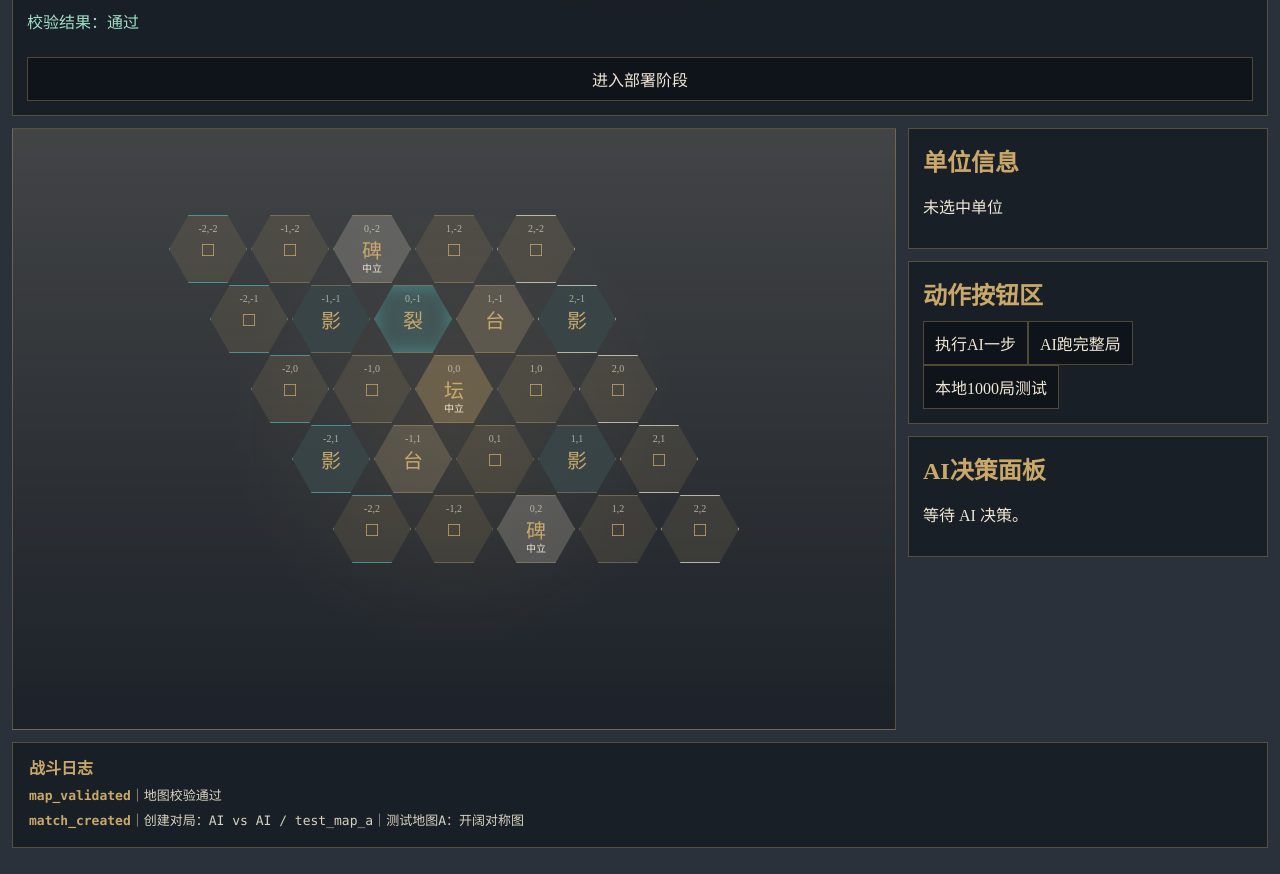
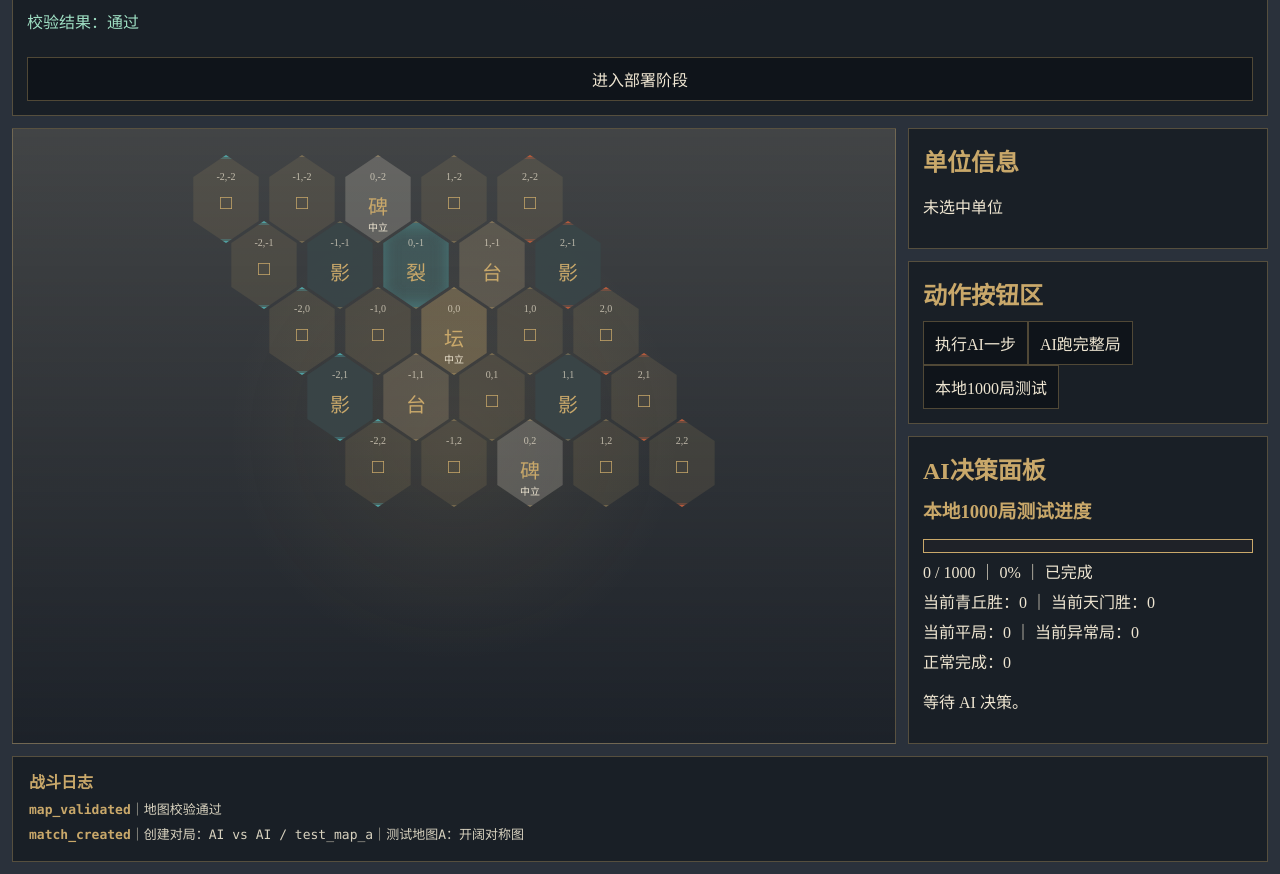
Before and after one commit to anxiannet/xiyao, a React (Vite) app in the folder 游戏/程序代码/frontend/web/: page / in a window 1280 px wide. Shown: the part 420-1294 px from the top of the page. Built offline with nearby package versions, Linux system fonts and the light colour scheme.

Commit message:
修正六边形地图渲染与AI批量测试进度

```diff
--- a/游戏/程序代码/frontend/web/src/ai/aiSimulator.ts
+++ b/游戏/程序代码/frontend/web/src/ai/aiSimulator.ts
@@ -24,6 +24,18 @@ export type SimulationSummary = {
   abnormalSamples: Array<{ mapId: MapId; steps: number; phase: string; round: number }>;
 };
 
+export type AIBatchProgress = {
+  running: boolean;
+  total: number;
+  completed: number;
+  normalFinished: number;
+  abnormalFinished: number;
+  qingqiuWins: number;
+  tianmenWins: number;
+  draws: number;
+  percent: number;
+};
+
 export function prepareAIVsAIMatch(mapId: MapId): MatchState {
   let match = createMatch('AI vs AI', mapId, 'qingqiu');
   const validation = validateMap(mapConfigs[mapId]);
@@ -43,9 +55,8 @@ export function simulateOneGame(mapId: MapId, maxSteps = 260): { match: MatchSta
   return { match, abnormal: match.phase !== 'match_end', steps };
 }
 
-export function runLocalSimulations(totalGames = 1000): SimulationSummary {
-  const mapIds = Object.keys(mapConfigs) as MapId[];
-  const summary: SimulationSummary = {
+function createSummary(totalGames: number): SimulationSummary {
+  return {
     totalGames,
     qingqiuWins: 0,
     tianmenWins: 0,
@@ -65,17 +76,48 @@ export function runLocalSimulations(totalGames = 1000): SimulationSummary {
     },
     abnormalSamples: [],
   };
-  let normalGames = 0;
-  let firstActorWins = 0;
-  for (let i = 0; i < totalGames; i += 1) {
-    const mapId = mapIds[i % mapIds.length];
-    const { match, abnormal, steps } = simulateOneGame(mapId);
+}
+
+function createProgress(total: number): AIBatchProgress {
+  return {
+    running: true,
+    total,
+    completed: 0,
+    normalFinished: 0,
+    abnormalFinished: 0,
+    qingqiuWins: 0,
+    tianmenWins: 0,
+    draws: 0,
+    percent: 0,
+  };
+}
+
+function updateProgress(progress: AIBatchProgress, summary: SimulationSummary, completed: number, running: boolean): AIBatchProgress {
+  return {
+    running,
+    total: progress.total,
+    completed,
+    normalFinished: summary.qingqiuWins + summary.tianmenWins + summary.draws,
+    abnormalFinished: summary.abnormalGames,
+    qingqiuWins: summary.qingqiuWins,
+    tianmenWins: summary.tianmenWins,
+    draws: summary.draws,
+    percent: Math.round((completed / Math.max(1, progress.total)) * 100),
+  };
+}
+
+function recordSimulationResult(
+  summary: SimulationSummary,
+  mapId: MapId,
+  result: { match: MatchState; abnormal: boolean; steps: number },
+): { normal: boolean; firstActorWon: boolean } {
+  const { match, abnormal, steps } = result;
   if (abnormal || !match.result) {
     summary.abnormalGames += 1;
     if (summary.abnormalSamples.length < 10) summary.abnormalSamples.push({ mapId, steps, phase: match.phase, round: match.round });
-      continue;
+    return { normal: false, firstActorWon: false };
   }
-    normalGames += 1;
+
   summary.mapWinRate[mapId].games += 1;
   if (match.result.winner === 'qingqiu') {
     summary.qingqiuWins += 1;
@@ -87,14 +129,16 @@ export function runLocalSimulations(totalGames = 1000): SimulationSummary {
     summary.draws += 1;
     summary.mapWinRate[mapId].draw += 1;
   }
-    if (match.result.winner === match.firstActor) firstActorWins += 1;
   summary.averageRounds += match.round;
   summary.averageKills += match.metrics.kills.qingqiu + match.metrics.kills.tianmen;
   summary.averageCaptures += match.metrics.captures.qingqiu + match.metrics.captures.tianmen;
   summary.averageSkillUses += match.metrics.skillUses;
   summary.averageStatusTriggers += match.metrics.statusTriggers;
   summary.averageDecreeUses += match.metrics.decreeUses;
+  return { normal: true, firstActorWon: match.result.winner === match.firstActor };
 }
+
+function finalizeSummary(summary: SimulationSummary, normalGames: number, firstActorWins: number): SimulationSummary {
   const divisor = Math.max(1, normalGames);
   summary.averageRounds = round(summary.averageRounds / divisor);
   summary.averageKills = round(summary.averageKills / divisor);
@@ -103,7 +147,47 @@ export function runLocalSimulations(totalGames = 1000): SimulationSummary {
   summary.averageStatusTriggers = round(summary.averageStatusTriggers / divisor);
   summary.averageDecreeUses = round(summary.averageDecreeUses / divisor);
   summary.firstActorWinRate = round(firstActorWins / divisor);
-  saveAIStats(summary);
+  return summary;
+}
+
+function yieldToBrowser(): Promise<void> {
+  return new Promise((resolve) => {
+    if (typeof requestAnimationFrame === 'function') {
+      requestAnimationFrame(() => resolve());
+    } else {
+      setTimeout(resolve, 0);
+    }
+  });
+}
+
+export async function runBatchAITestAsync(
+  total = 1000,
+  batchSize = 10,
+  onProgress?: (progress: AIBatchProgress, summary: SimulationSummary) => void,
+): Promise<SimulationSummary> {
+  const mapIds = Object.keys(mapConfigs) as MapId[];
+  const summary = createSummary(total);
+  let progress = createProgress(total);
+  let normalGames = 0;
+  let firstActorWins = 0;
+
+  onProgress?.(progress, summary);
+
+  for (let completed = 0; completed < total; completed += batchSize) {
+    const batchEnd = Math.min(completed + batchSize, total);
+    for (let i = completed; i < batchEnd; i += 1) {
+      const mapId = mapIds[i % mapIds.length];
+      const result = recordSimulationResult(summary, mapId, simulateOneGame(mapId));
+      if (result.normal) normalGames += 1;
+      if (result.firstActorWon) firstActorWins += 1;
+    }
+    progress = updateProgress(progress, summary, batchEnd, batchEnd < total);
+    onProgress?.(progress, summary);
+    await yieldToBrowser();
+  }
+
+  finalizeSummary(summary, normalGames, firstActorWins);
+  saveAIStats(summary, summary.abnormalSamples);
   return summary;
 }
 
--- a/游戏/程序代码/frontend/web/src/storage/localStatsStorage.ts
+++ b/游戏/程序代码/frontend/web/src/storage/localStatsStorage.ts
@@ -18,8 +18,8 @@ export function loadAIDecisionLog(): AIDecisionRecord[] {
   }
 }
 
-export function saveAIStats(summary: unknown): void {
-  localStorage.setItem(AI_STATS_KEY, JSON.stringify({ savedAt: Date.now(), summary }));
+export function saveAIStats(summary: unknown, abnormalSamples: unknown[] = []): void {
+  localStorage.setItem(AI_STATS_KEY, JSON.stringify({ savedAt: Date.now(), summary, abnormalSamples: abnormalSamples.slice(0, 10) }));
 }
 
 export function loadAIStats<T = unknown>(): T | null {
--- a/游戏/程序代码/frontend/web/src/styles.css
+++ b/游戏/程序代码/frontend/web/src/styles.css
@@ -24,7 +24,7 @@ button:hover:not(:disabled), select:hover { border-color: var(--dusk-gold); }
 .field { display: grid; gap: 4px; min-width: 160px; }
 .field span { font-size: 12px; opacity: .75; }
 select, button { padding: 9px 11px; }
-.gamegrid { display: grid; grid-template-columns: minmax(680px, 1fr) 360px; gap: 12px; min-height: 560px; }
+.gamegrid { display: grid; grid-template-columns: minmax(520px, 1fr) 360px; gap: 12px; min-height: 560px; }
 .side { display: grid; gap: 12px; align-content: start; max-height: 680px; overflow: auto; }
 .card { padding: 14px; }
 .card h2, .card h3 { margin: 0 0 10px; }
@@ -36,10 +36,10 @@ select, button { padding: 9px 11px; }
 .deployCols { display: grid; grid-template-columns: 1fr 1fr; gap: 12px; }
 .deployCols div { display: grid; gap: 8px; }
 .picked { outline: 2px solid var(--dusk-gold); }
-.map { position: relative; overflow: hidden; border: 1px solid var(--line); background: radial-gradient(circle at center, rgba(201,168,106,.10), transparent 42%), linear-gradient(180deg, rgba(239,207,146,.12), rgba(27,32,39,.9)); min-height: 600px; }
-.boardViewport { width: 100%; height: 600px; overflow: auto; display: flex; justify-content: center; align-items: center; }
-.board { position: relative; width: 680px; height: 540px; flex: 0 0 auto; }
-.hex { position: absolute; width: 78px; height: 68px; transform: translate(-50%, -50%); clip-path: polygon(25% 0, 75% 0, 100% 50%, 75% 100%, 25% 100%, 0 50%); display: grid; place-items: center; background: rgba(201,168,106,.12); }
+.map { position: relative; overflow: auto; border: 1px solid var(--line); background: radial-gradient(circle at center, rgba(201,168,106,.10), transparent 42%), linear-gradient(180deg, rgba(239,207,146,.12), rgba(27,32,39,.9)); min-height: 440px; }
+.boardViewport { width: 100%; min-height: 440px; overflow: visible; padding: 26px 18px; }
+.board { position: relative; margin: 0 auto; flex: 0 0 auto; }
+.hex { position: absolute; width: 76px; height: 88px; clip-path: polygon(50% 0%, 93% 25%, 93% 75%, 50% 100%, 7% 75%, 7% 25%); display: grid; place-items: center; border: 2px solid rgba(201,168,106,.32); background: rgba(201,168,106,.12); }
 .hex.selected { outline: 3px solid var(--dusk-gold); z-index: 5; }
 .hex.moveable .highlightLayer { box-shadow: inset 0 0 0 5px rgba(79,163,165,.5); }
 .hex.attackable .highlightLayer { box-shadow: inset 0 0 0 5px rgba(184,90,60,.72); }
@@ -49,14 +49,14 @@ select, button { padding: 9px 11px; }
 .hex.cover_shadow { background: rgba(58,70,72,.88); }
 .hex.dusk_rift { background: rgba(79,163,165,.24); box-shadow: inset 0 0 18px rgba(79,163,165,.62); }
 .hex.obstacle { background: rgba(17,20,24,.92); color: #918b7d; }
-.hex.deploy-qingqiu { border-color: rgba(79,163,165,.8); }
-.hex.deploy-tianmen { border-color: rgba(216,210,191,.8); }
-.terrainLayer { font-size: 20px; color: var(--dusk-gold); z-index: 1; }
-.coord { position: absolute; top: 7px; font-size: 10px; opacity: .65; z-index: 2; }
+.hex.deploy-qingqiu { border-color: rgba(79,163,165,.98); box-shadow: inset 0 0 0 2px rgba(79,163,165,.35); }
+.hex.deploy-tianmen { border-color: rgba(184,90,60,.98); box-shadow: inset 0 0 0 2px rgba(184,90,60,.35); }
+.terrainLayer { position: absolute; top: 34px; left: 0; right: 0; text-align: center; font-size: 20px; color: var(--dusk-gold); z-index: 1; }
+.coord { position: absolute; top: 14px; left: 0; right: 0; text-align: center; font-size: 10px; opacity: .72; z-index: 2; }
 .owner { position: absolute; bottom: 7px; font-size: 10px; z-index: 2; }
 .statusLayer { position: absolute; right: 7px; top: 7px; display: grid; gap: 2px; z-index: 3; }
 .statusLayer b, .unitLayer em { width: 17px; height: 17px; border-radius: 50%; border: 1px solid var(--line); font-size: 10px; display: grid; place-items: center; background: rgba(42,49,59,.92); font-style: normal; }
-.unitLayer { position: absolute; width: 40px; height: 40px; border-radius: 50%; display: grid; place-items: center; border: 2px solid; font-size: 11px; font-family: sans-serif; z-index: 4; }
+.unitLayer { position: absolute; top: 48px; left: 18px; width: 40px; height: 40px; border-radius: 50%; display: grid; place-items: center; border: 2px solid; font-size: 11px; font-family: sans-serif; z-index: 4; }
 .unitLayer i { font-size: 16px; font-style: normal; font-weight: 700; }
 .unitLayer em { position: absolute; right: -6px; bottom: -6px; }
 .unitLayer.qingqiu { background: rgba(79,163,165,.9); border-color: #b7ffff; color: #071315; }
@@ -64,23 +64,38 @@ select, button { padding: 9px 11px; }
 .highlightLayer { position: absolute; inset: 0; z-index: 6; pointer-events: none; }
 .candidate { display: grid; gap: 4px; margin: 6px 0; }
 .candidate small { color: #d8d2bf; line-height: 1.55; }
+.aiBatch { display: grid; gap: 6px; margin-bottom: 12px; }
+.aiBatch p { margin: 0; }
+.progress {
+  height: 14px;
+  border: 1px solid #C9A86A;
+  background: #1F2228;
+}
+.progressBar {
+  height: 100%;
+  background: #4FA3A5;
+  transition: width 0.12s linear;
+}
 .log { padding: 12px 16px; max-height: 190px; overflow: auto; }
 .log p { margin: 6px 0; font-family: ui-monospace, SFMono-Regular, Menlo, monospace; font-size: 13px; color: #d8d2bf; }
 .log p b { color: var(--dusk-gold); }
 @media (max-width: 980px) {
   .gamegrid { grid-template-columns: 1fr; }
   .side { max-height: none; }
-  .map { min-height: 520px; }
-  .boardViewport { height: 520px; }
-  .board { transform: scale(.74); transform-origin: center center; }
+  .map { min-height: 420px; overflow-x: auto; }
+  .boardViewport { min-height: 420px; }
+}
+@media (max-width: 768px) {
+  .gamegrid { grid-template-columns: 1fr; }
+  .map { overflow-x: auto; }
+  .board { margin: 0 auto; }
 }
 @media (max-width: 520px) {
   .shell { padding: 8px; }
   .homebar { gap: 8px; }
   .field { min-width: 140px; }
-  .map { min-height: 500px; }
-  .boardViewport { height: 500px; overflow: hidden; }
-  .board { transform: scale(.58); transform-origin: center center; }
+  .map { min-height: 390px; }
+  .boardViewport { min-height: 390px; padding: 18px 10px; }
   .coord { font-size: 12px; }
   .terrainLayer { font-size: 24px; }
   .owner { font-size: 12px; }
--- a/游戏/程序代码/frontend/web/src/ui/AIDebugPanel.tsx
+++ b/游戏/程序代码/frontend/web/src/ui/AIDebugPanel.tsx
@@ -1,10 +1,21 @@
+import type { AIBatchProgress } from '../ai/aiSimulator';
 import type { MatchState } from '../engine/rules';
 
-export default function AIDebugPanel({ match, stats }: { match: MatchState; stats: unknown }) {
+export default function AIDebugPanel({ match, stats, aiBatchProgress }: { match: MatchState; stats: unknown; aiBatchProgress: AIBatchProgress }) {
   const latest = match.aiDecisions[0];
   return (
     <section className="card ai">
       <h2>AI决策面板</h2>
+      <div className="aiBatch">
+        <h3>本地1000局测试进度</h3>
+        <div className="progress">
+          <div className="progressBar" style={{ width: `${aiBatchProgress.percent}%` }} />
+        </div>
+        <p>{aiBatchProgress.completed} / {aiBatchProgress.total} ｜ {aiBatchProgress.percent}% ｜ {aiBatchProgress.running ? '运行中' : '已完成'}</p>
+        <p>当前青丘胜：{aiBatchProgress.qingqiuWins} ｜ 当前天门胜：{aiBatchProgress.tianmenWins}</p>
+        <p>当前平局：{aiBatchProgress.draws} ｜ 当前异常局：{aiBatchProgress.abnormalFinished}</p>
+        <p>正常完成：{aiBatchProgress.normalFinished}</p>
+      </div>
       {latest ? (
         <>
           <p>当前AI单位：{latest.unitName}</p>
--- a/游戏/程序代码/frontend/web/src/ui/ActionPanel.tsx
+++ b/游戏/程序代码/frontend/web/src/ui/ActionPanel.tsx
@@ -1,6 +1,20 @@
 import type { GameAction } from '../engine/rules';
 
-export default function ActionPanel({ actions, onAction, onAIStep, onAIFull, onRun1000 }: { actions: GameAction[]; onAction: (action: GameAction) => void; onAIStep: () => void; onAIFull: () => void; onRun1000: () => void }) {
+export default function ActionPanel({
+  actions,
+  onAction,
+  onAIStep,
+  onAIFull,
+  onRun1000,
+  aiBatchRunning,
+}: {
+  actions: GameAction[];
+  onAction: (action: GameAction) => void;
+  onAIStep: () => void;
+  onAIFull: () => void;
+  onRun1000: () => void;
+  aiBatchRunning: boolean;
+}) {
   return (
     <section className="card actionPanel">
       <h2>动作按钮区</h2>
@@ -8,8 +22,8 @@ export default function ActionPanel({ actions, onAction, onAIStep, onAIFull, onR
         {actions.map((action) => <button key={action.id} onClick={() => onAction(action)}>{action.label}</button>)}
       </div>
       <button onClick={onAIStep}>执行AI一步</button>
-      <button onClick={onAIFull}>AI跑完整局</button>
-      <button onClick={onRun1000}>本地1000局测试</button>
+      <button disabled={aiBatchRunning} onClick={onAIFull}>{aiBatchRunning ? '测试运行中...' : 'AI跑完整局'}</button>
+      <button disabled={aiBatchRunning} onClick={onRun1000}>{aiBatchRunning ? '测试运行中...' : '本地1000局测试'}</button>
     </section>
   );
 }
--- a/游戏/程序代码/frontend/web/src/ui/App.tsx
+++ b/游戏/程序代码/frontend/web/src/ui/App.tsx
@@ -1,7 +1,7 @@
 import React from 'react';
 import { mapConfigs, type MapId, type SquadId } from '../data/maps';
 import { runAIUntilHumanOrEnd, runAIStep } from '../ai/aiRunner';
-import { runLocalSimulations } from '../ai/aiSimulator';
+import { runBatchAITestAsync, type AIBatchProgress } from '../ai/aiSimulator';
 import { deployUnit, autoDeploySquad } from '../engine/deployment';
 import { generateLegalActions } from '../engine/actionGenerator';
 import { resolveAction } from '../engine/actionResolver';
@@ -26,12 +26,24 @@ export default function App() {
   const [playerSquad, setPlayerSquad] = React.useState<SquadId>('qingqiu');
   const [selectedDeployUnitId, setSelectedDeployUnitId] = React.useState<string | null>(null);
   const [stats, setStats] = React.useState<unknown>(() => loadAIStats());
+  const [aiBatchProgress, setAiBatchProgress] = React.useState<AIBatchProgress>({
+    running: false,
+    total: 1000,
+    completed: 0,
+    normalFinished: 0,
+    abnormalFinished: 0,
+    qingqiuWins: 0,
+    tianmenWins: 0,
+    draws: 0,
+    percent: 0,
+  });
   const [match, setMatch] = React.useState<MatchState>(() => createMatch('AI vs AI', 'test_map_a', 'qingqiu'));
   const legalActions = React.useMemo(() => generateLegalActions(match), [match]);
 
   React.useEffect(() => saveCurrentMatch(match), [match]);
 
   function createNewMatch() {
+    if (aiBatchProgress.running) return;
     setSelectedDeployUnitId(null);
     setMatch(createMatch(mode, mapId, playerSquad));
   }
@@ -73,12 +85,22 @@ export default function App() {
   }
 
   function aiFull() {
+    if (aiBatchProgress.running) return;
     setMatch((current) => runAIUntilHumanOrEnd(current, 500));
   }
 
-  function run1000() {
-    const summary = runLocalSimulations(1000);
-    setStats(summary);
+  async function run1000() {
+    if (aiBatchProgress.running) return;
+    try {
+      const summary = await runBatchAITestAsync(1000, 10, (progress, partialSummary) => {
+        setAiBatchProgress(progress);
+        setStats({ summary: partialSummary, abnormalSamples: partialSummary.abnormalSamples });
+      });
+      setStats({ summary, abnormalSamples: summary.abnormalSamples });
+    } catch (error) {
+      setAiBatchProgress((current) => ({ ...current, running: false }));
+      setStats({ error: error instanceof Error ? error.message : 'AI批量测试失败' });
+    }
   }
 
   return (
@@ -88,7 +110,7 @@ export default function App() {
         <div className="field"><span>模式</span><select value={mode} onChange={(event) => setMode(event.target.value as Mode)}><option>玩家 vs AI</option><option>AI vs AI</option></select></div>
         <div className="field"><span>地图</span><select value={mapId} onChange={(event) => setMapId(event.target.value as MapId)}>{(Object.keys(mapConfigs) as MapId[]).map((id) => <option value={id} key={id}>{id}</option>)}</select></div>
         <div className="field"><span>玩家阵营</span><select value={playerSquad} onChange={(event) => setPlayerSquad(event.target.value as SquadId)}><option value="qingqiu">青丘使团</option><option value="tianmen">天门执法队</option></select></div>
-        <button onClick={createNewMatch}>创建对局 / 进入预览</button>
+        <button disabled={aiBatchProgress.running} onClick={createNewMatch}>{aiBatchProgress.running ? '测试运行中...' : '创建对局 / 进入预览'}</button>
       </section>
       {match.phase === 'map_preview' && <MapPreview mapId={match.mapId} onStartDeployment={startDeployment} />}
       {match.phase === 'deployment' && <DeploymentPanel match={match} selectedDeployUnitId={selectedDeployUnitId} onPickUnit={setSelectedDeployUnitId} onAutoDeployAI={autoDeployAI} onStartRound={startRound} />}
@@ -96,8 +118,8 @@ export default function App() {
         <BattleBoard match={match} legalActions={legalActions} selectedDeployUnitId={selectedDeployUnitId} onSelectUnit={selectUnit} onDeployTile={deployToTile} />
         <aside className="side">
           <UnitInfoPanel match={match} />
-          <ActionPanel actions={legalActions} onAction={executeAction} onAIStep={aiStep} onAIFull={aiFull} onRun1000={run1000} />
-          <AIDebugPanel match={match} stats={stats} />
+          <ActionPanel actions={legalActions} onAction={executeAction} onAIStep={aiStep} onAIFull={aiFull} onRun1000={run1000} aiBatchRunning={aiBatchProgress.running} />
+          <AIDebugPanel match={match} stats={stats} aiBatchProgress={aiBatchProgress} />
         </aside>
       </section>
       <BattleLog match={match} />
--- a/游戏/程序代码/frontend/web/src/ui/BattleBoard.tsx
+++ b/游戏/程序代码/frontend/web/src/ui/BattleBoard.tsx
@@ -1,4 +1,28 @@
 import { terrainIcon, tileStatusName, squads, type GameAction, type MatchState } from '../engine/rules';
+
+const HEX_W = 76;
+const HEX_H = 88;
+
+function getTilePixel(tile: { q: number; r: number }) {
+  return {
+    x: (tile.q + tile.r / 2) * HEX_W,
+    y: tile.r * (HEX_H * 0.75),
+  };
+}
+
+function getBoardBounds(tiles: Array<{ q: number; r: number }>) {
+  const points = tiles.map(getTilePixel);
+  const minX = Math.min(...points.map((point) => point.x));
+  const maxX = Math.max(...points.map((point) => point.x));
+  const minY = Math.min(...points.map((point) => point.y));
+  const maxY = Math.max(...points.map((point) => point.y));
+  return {
+    minX,
+    minY,
+    width: maxX - minX + HEX_W,
+    height: maxY - minY + HEX_H,
+  };
+}
 
 export default function BattleBoard({
   match,
@@ -15,20 +39,22 @@ export default function BattleBoard({
 }) {
   const moveTargets = new Set(legalActions.filter((action) => action.type === 'move' || action.skillId === 'fox_step').map((action) => action.targetTileId));
   const attackTargets = new Set(legalActions.filter((action) => action.type === 'attack' || action.skillId === 'disturb_string').map((action) => action.targetUnitId));
+  const boardBounds = getBoardBounds(match.tiles);
   return (
     <section className="map">
       <div className="boardViewport">
-        <div className="board">
+        <div className="board" style={{ width: boardBounds.width, height: boardBounds.height }}>
           {match.tiles.map((tile) => {
             const unit = match.units.find((item) => item.tileId === tile.id && !item.defeated);
             const canDeploy = match.phase === 'deployment' && selectedDeployUnitId && tile.deploymentOwner === match.playerSquad && !unit && tile.terrainLayer !== 'obstacle';
             const selected = unit?.id === match.selectedUnitId;
             const attackable = unit ? attackTargets.has(unit.id) : false;
+            const pixel = getTilePixel(tile);
             return (
               <button
                 key={tile.id}
                 className={`hex ${tile.terrainLayer} ${tile.deploymentOwner ? `deploy-${tile.deploymentOwner}` : ''} ${selected ? 'selected' : ''} ${moveTargets.has(tile.id) || canDeploy ? 'moveable' : ''} ${attackable ? 'attackable' : ''}`}
-                style={{ left: 340 + tile.q * 82 + tile.r * 41, top: 230 + tile.r * 70 }}
+                style={{ left: pixel.x - boardBounds.minX, top: pixel.y - boardBounds.minY }}
                 onClick={() => (canDeploy ? onDeployTile(tile.id) : onSelectUnit(unit?.id ?? null))}
               >
                 <span className="terrainLayer">{terrainIcon[tile.terrainLayer]}</span>
```
Lines whose indentation alone changed are shown as unchanged.
